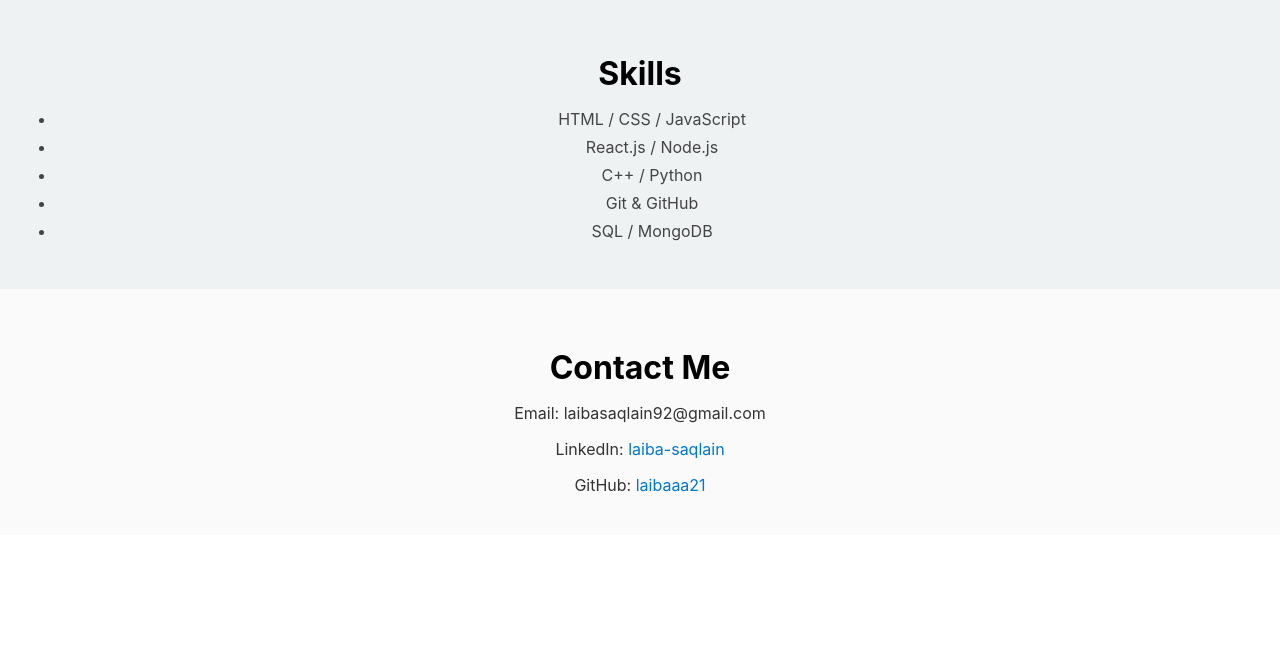
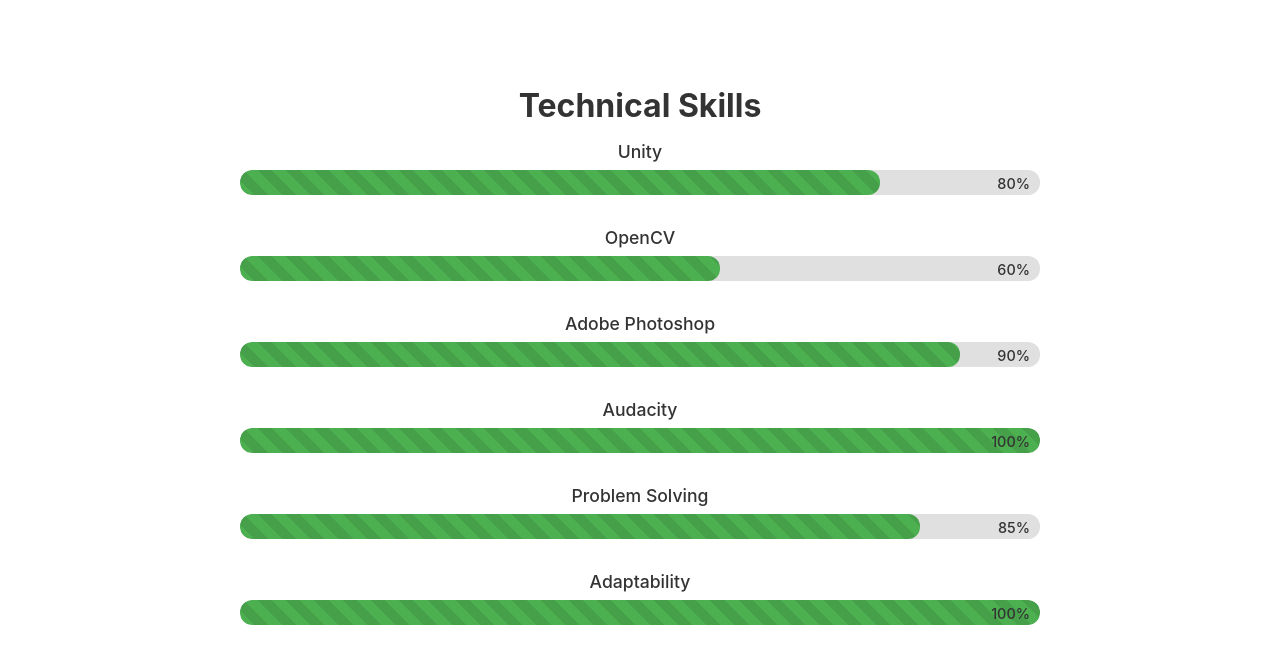
Before and after one commit to laibaaa21/React-Portfolio-2025, a React (Create React App) app: page / in a window 1280 px wide. Shown: the part 2203-2860 px from the top of the page. Before the commit the page ends 2738 px from the top, so only its background shows below. Built offline with nearby package versions, Linux system fonts and the light colour scheme.

Commit message:
Updated skills section
Use the Intersection Observer API to detect when the section comes into view
Trigger animations when the section becomes visible
Display all your technical skills with their respective percentages

```diff
--- a/src/components/Skills/Skills.css
+++ b/src/components/Skills/Skills.css
@@ -1,6 +1,6 @@
 #skills {
-    padding: 2rem;
-    background-color: #eef2f3;
+    padding: 4rem 2rem;
+    background-color: #ffffff;
   }
 
   #skills h2 {
@@ -17,3 +17,72 @@
     margin-bottom: 0.5rem;
     color: #444;
   }
+
+  .skills-heading {
+    font-size: 2rem;
+    color: #333;
+    margin-bottom: 3rem;
+    text-align: center;
+  }
+
+  .skills-container {
+    max-width: 800px;
+    margin: 0 auto;
+  }
+
+  .skill-item {
+    margin-bottom: 2rem;
+  }
+
+  .skill-name {
+    font-size: 1.1rem;
+    color: #333;
+    margin-bottom: 0.5rem;
+    font-weight: 500;
+  }
+
+  .skill-bar-container {
+    width: 100%;
+    height: 25px;
+    background-color: #e0e0e0;
+    border-radius: 12px;
+    overflow: hidden;
+    position: relative;
+  }
+
+  .skill-bar {
+    height: 100%;
+    background: repeating-linear-gradient(
+      45deg,
+      #4CAF50,
+      #4CAF50 10px,
+      #45a049 10px,
+      #45a049 20px
+    );
+    width: 0;
+    transition: width 1.5s ease-in-out;
+    border-radius: 12px;
+  }
+
+  .skill-bar.animate {
+    animation: fillBar 1.5s ease-in-out forwards;
+  }
+
+  .skill-percentage {
+    position: absolute;
+    right: 10px;
+    top: 50%;
+    transform: translateY(-50%);
+    color: #333;
+    font-weight: 500;
+    font-size: 0.9rem;
+  }
+
+  @keyframes fillBar {
+    from {
+      width: 0;
+    }
+    to {
+      width: var(--skill-percentage);
+    }
+  }
--- a/src/components/Skills/Skills.jsx
+++ b/src/components/Skills/Skills.jsx
@@ -1,17 +1,60 @@
-import React from 'react';
+import React, { useEffect, useRef } from 'react';
 import './Skills.css';
 
 const Skills = () => {
+  const skillsRef = useRef(null);
+
+  const skills = [
+    { name: 'Unity', percentage: 80 },
+    { name: 'OpenCV', percentage: 60 },
+    { name: 'Adobe Photoshop', percentage: 90 },
+    { name: 'Audacity', percentage: 100 },
+    { name: 'Problem Solving', percentage: 85 },
+    { name: 'Adaptability', percentage: 100 },
+  ];
+
+  useEffect(() => {
+    const observer = new IntersectionObserver(
+      (entries) => {
+        entries.forEach((entry) => {
+          if (entry.isIntersecting) {
+            const bars = document.querySelectorAll('.skill-bar');
+            bars.forEach((bar) => bar.classList.add('animate'));
+          }
+        });
+      },
+      { threshold: 0.1 }
+    );
+
+    if (skillsRef.current) {
+      observer.observe(skillsRef.current);
+    }
+
+    return () => {
+      if (skillsRef.current) {
+        observer.unobserve(skillsRef.current);
+      }
+    };
+  }, []);
+
   return (
-    <section id="skills">
-      <h2>Skills</h2>
-      <ul>
-        <li>HTML / CSS / JavaScript</li>
-        <li>React.js / Node.js</li>
-        <li>C++ / Python</li>
-        <li>Git & GitHub</li>
-        <li>SQL / MongoDB</li>
-      </ul>
+    <section id="skills" ref={skillsRef}>
+      <h2 className="skills-heading">Technical Skills</h2>
+      <div className="skills-container">
+        {skills.map((skill, index) => (
+          <div key={index} className="skill-item">
+            <div className="skill-name">{skill.name}</div>
+            <div className="skill-bar-container">
+              <div
+                className="skill-bar"
+                style={{ '--skill-percentage': `${skill.percentage}%` }}
+              >
+                <span className="skill-percentage">{skill.percentage}%</span>
+              </div>
+            </div>
+          </div>
+        ))}
+      </div>
     </section>
   );
 };
```
